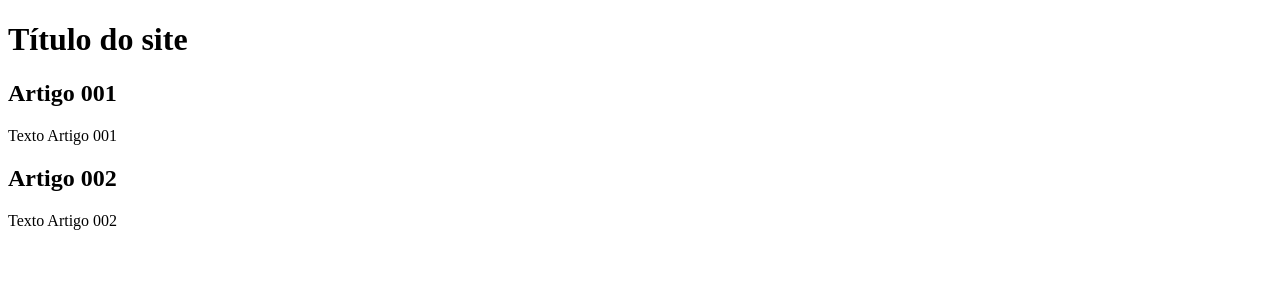
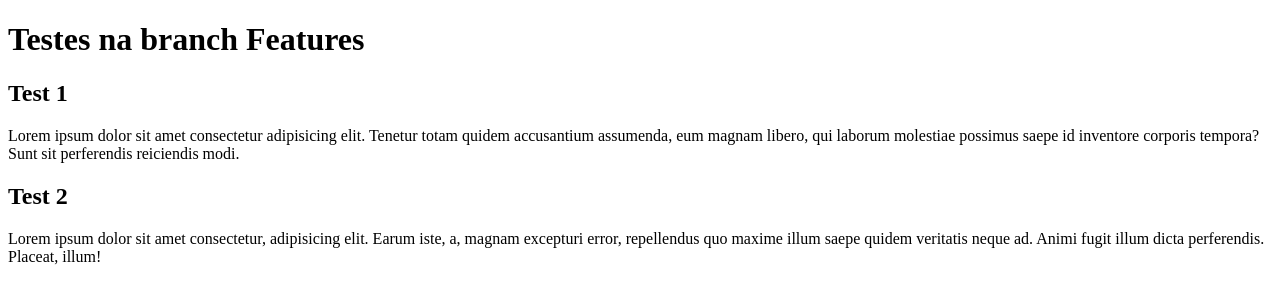
Before and after one commit to mateusgui/projeto-site-branches, a plain HTML site: page index.html in a window 1280 px wide. Drawn offline with Linux system fonts and the light colour scheme.

Commit message:
Feat - Test
New features

```diff
--- a/index.html
+++ b/index.html
@@ -8,15 +8,15 @@
 <body>
     <main>
         <header>
-            <h1>Título do site</h1>
+            <h1>Testes na branch Features</h1>
         </header>
         <article>
-            <h2>Artigo 001</h2>
-            <p>Texto Artigo 001</p>
+            <h2>Test 1</h2>
+            <p>Lorem ipsum dolor sit amet consectetur adipisicing elit. Tenetur totam quidem accusantium assumenda, eum magnam libero, qui laborum molestiae possimus saepe id inventore corporis tempora? Sunt sit perferendis reiciendis modi.</p>
         </article>
         <article>
-            <h2>Artigo 002</h2>
-            <p>Texto Artigo 002</p>
+            <h2>Test 2</h2>
+            <p>Lorem ipsum dolor sit amet consectetur, adipisicing elit. Earum iste, a, magnam excepturi error, repellendus quo maxime illum saepe quidem veritatis neque ad. Animi fugit illum dicta perferendis. Placeat, illum!</p>
         </article>
     </main>
 </body>
```
